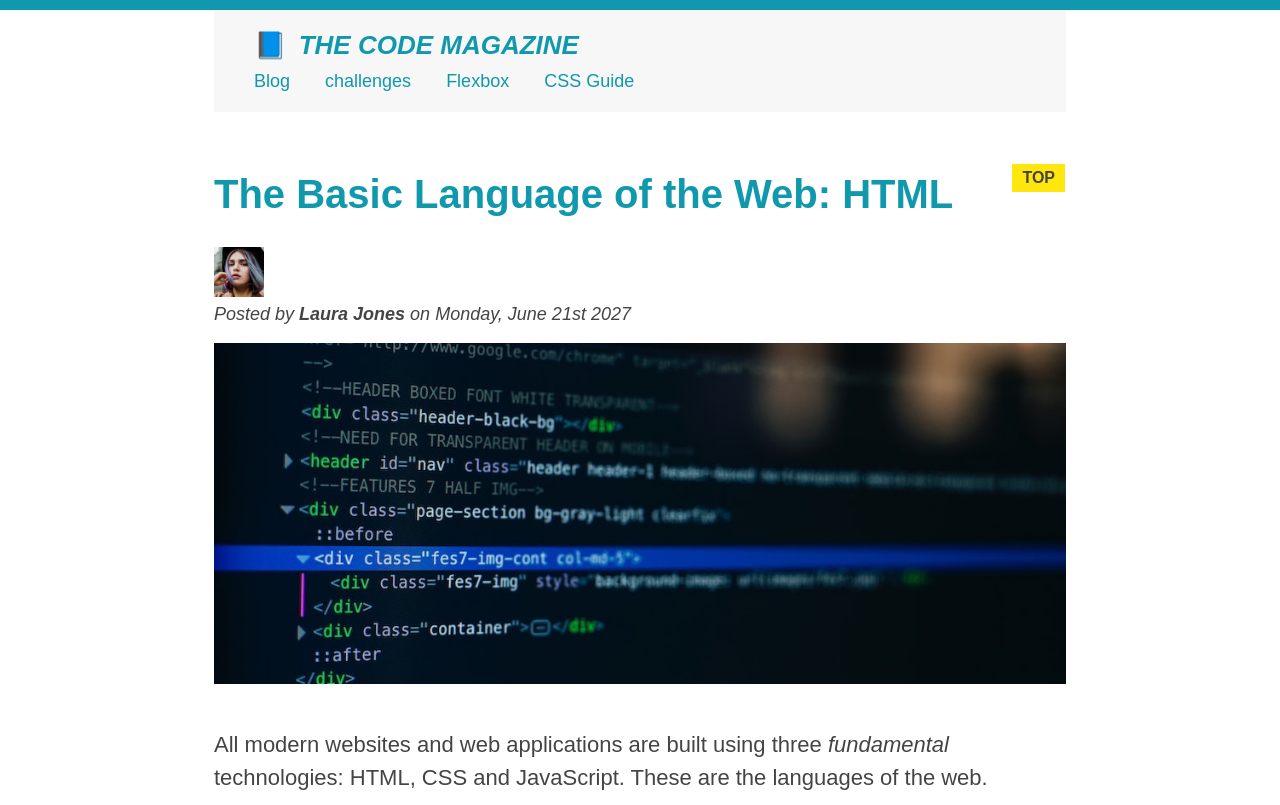
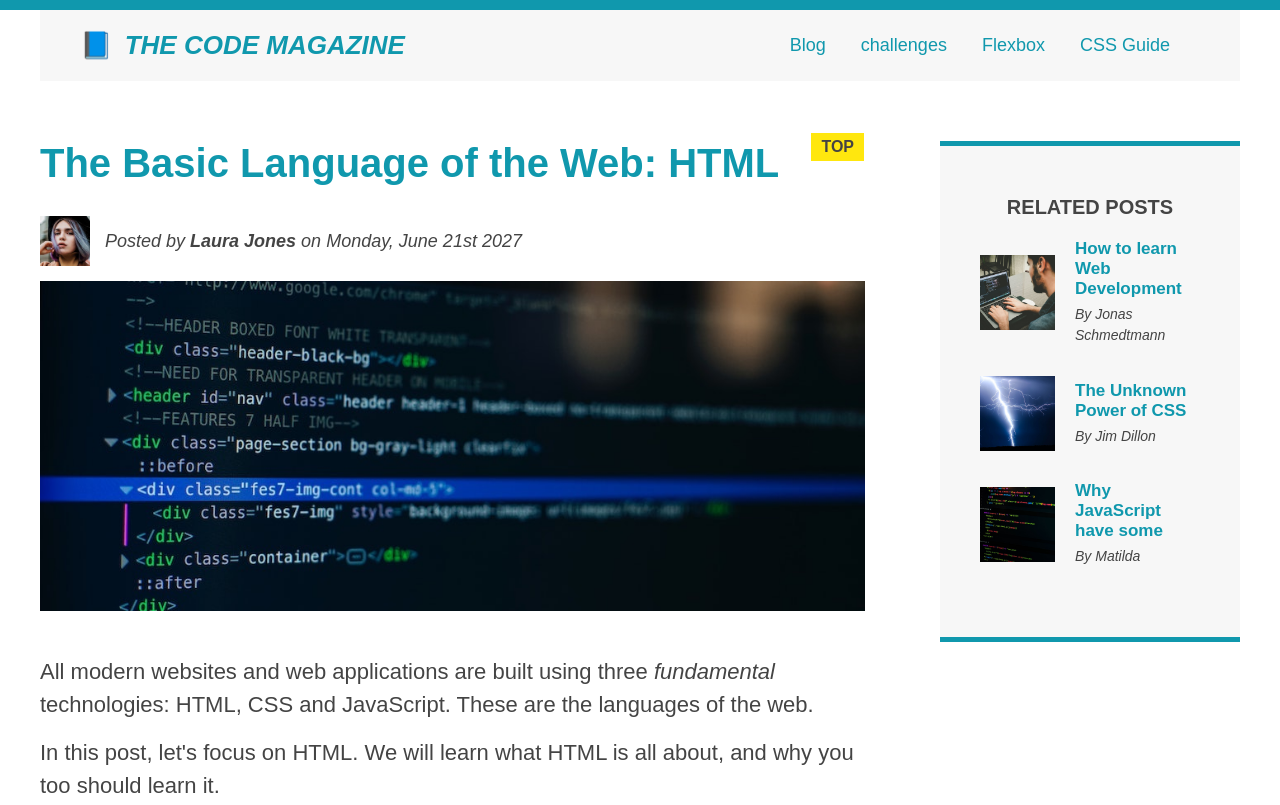
Before and after one commit to manjunathlakshmaih/HTML-CSS, a plain HTML site: page index.html in a window 1280 px wide. Shown: the top 805 px of the page. Drawn offline with Linux system fonts and the light colour scheme; files whose address does not match are found by name.

Commit message:
flex-box

```diff
--- a/index.css
+++ b/index.css
@@ -1,6 +1,7 @@
 * {
   margin: 0;
   padding: 0;
+  box-sizing: border-box;
 }
 body{
   font-family: sans-serif;
@@ -11,22 +12,16 @@ body{
 }
 
 .container{
-  width: 852px;
+  width: 1200px;
   height: auto;
-  /* margin-left: auto;
-  margin-right: auto; */
   margin: 0 auto;
   position: relative;
 }
 
 .main_header {
   background-color: #f7f7f7;
-  /* padding: 20px;
-  padding-left: 40px;
-  padding-right: 40px; */
   padding: 20px 40px;
   margin-bottom: 60px;
-  /* height: 80px; */
 }
 nav{
   font-size: 18px;
@@ -66,6 +61,7 @@ h4 {
   font-size: 20px;
   text-transform: uppercase;
   text-align: center;
+  margin-bottom: 20px;
 }
 
 p {
@@ -101,26 +97,17 @@ li:last-child{
   font-weight: bold;
 }
 
-.related_post {
+.related {
   list-style: none;
+  margin-left: 0;
 }
-
-
 
 aside {
   background-color: #f7f7f7;
   border-top: 5px solid #1098ad;
   border-bottom: 5px solid #1098ad;
-  /* padding-top: 50px;
-  padding-bottom: 50px; */
-  padding: 50px 0;
-  width: 500px;
-  margin-bottom: 25px;
+  padding: 50px 40px;
 }
-
-/* .first_li{
-  font-weight: bold;
-} */
 
 li:first-child {
   font-weight: bold;
@@ -168,7 +155,7 @@ nav a:link {
   padding: 20px;
   display: block; */
   margin-right: 30px;
-  margin-top: 10px;
+  /* margin-top: 10px; */
   display: inline-block;
 }
 
@@ -180,7 +167,6 @@ button {
   font-size: 22px;
   padding: 20px;
   cursor: pointer;
-
   position: absolute;
   bottom: 50px;
   right: 50px;
@@ -210,19 +196,102 @@ h2::after{
   bottom: 25px;
   right: 1px;
 }
-/* Resolvig conflicts */
-/* #Copyright{
-  color: red;
+
+/* floats */
+/* .author-img{
+  float: left;
+  margin-bottom: 20px;
 }
 
-.copyright{
-  color: yellow;
+.author{
+  padding-top: 10px;
+  float: left;
+  margin-left: 20px;
+}
+h1{
+  float: left;
 }
 
-.text{
-  color: red;
+nav {
+  float: right;
 }
 
-footer p {
-  color: green !important;
+.clear{
+  clear: both;
+}
+
+.clearfix::after{
+  clear: both;
+  content: "";
+  display: block;
+}
+
+article{
+  width: 825px;
+  float: left;
+}
+
+aside{
+  float: right;
+  width: 300px;
+}
+
+footer{
+  clear: both;
 } */
+
+/* FlexBox */
+.main_header{
+  display: flex;
+  align-items: center;
+  justify-content: space-between;
+}
+
+.author-box{
+  display: flex;
+  align-items: center;
+  margin-bottom: 15px;
+}
+
+.author{
+  margin-bottom: 0;
+  margin-left: 15px;
+}
+
+.related_post{
+  display: flex;
+  align-items: center;
+  gap: 20px;
+  margin-bottom: 30px;
+}
+
+.related_link:link {
+  font-size: 17px;
+  font-weight: bold;
+  font-style: normal;
+  margin-bottom: 5px;
+  display: block;
+}
+
+.related_author {
+  margin-bottom: 0;
+  font-size: 14px;
+  font-weight: normal;
+  font-style: italic;
+}
+
+.row{
+  display: flex;
+  align-items: flex-start;
+  gap: 75px;
+  margin-bottom: 60px;
+}
+
+article {
+  flex: 1;
+  margin-bottom: 0;
+}
+
+aside {
+  flex: 0 0 300px;
+}
--- a/index.html
+++ b/index.html
@@ -8,28 +8,34 @@
   </head>
   <body>
     <div class="container">
-      <header class="main_header">
+      <header class="main_header clearfix">
         <h1>📘 The Code Magazine</h1>
         <nav>
           <a href="./blog.html">Blog</a>
           <a href="./rockey.html">challenges</a>
-          <a href="#">Flexbox</a>
-          <a href="#">CSS Guide</a>
+          <a href="./flexbox.html">Flexbox</a>
+          <a href="./css-grid.html">CSS Guide</a>
         </nav>
+
+        <!-- <div class="clear"></div> -->
       </header>
+      <div class="row">
         <article>
           <header class="post_header">
             <h2>The Basic Language of the Web: HTML</h2>
+            <div class="author-box">
               <img
                 src="./images//laura-jones.jpg"
                 alt="laura-jones-photo"
                 width="50"
                 height="50"
+                class="author-img"
               />
 
-          <p id="author">
+              <p id="author" class="author">
                 Posted by <strong>Laura Jones</strong> on Monday, June 21st 2027
               </p>
+            </div>
             <img
               src="./images/post-img.jpg"
               alt="post-image"
@@ -42,8 +48,8 @@
 
           <p>
             All modern websites and web applications are built using three
-          <em>fundamental</em> technologies: HTML, CSS and JavaScript. These are
-          the languages of the web.
+            <em>fundamental</em> technologies: HTML, CSS and JavaScript. These
+            are the languages of the web.
           </p>
 
           <p>
@@ -56,8 +62,8 @@
           <p>
             HTML stands for <strong>H</strong>yper<strong>T</strong>ext
             <strong>M</strong>arkup <strong>L</strong>anguage. It's a markup
-          language that web developers use to structure and describe the content
-          of a webpage (not a programming language).
+            language that web developers use to structure and describe the
+            content of a webpage (not a programming language).
           </p>
 
           <p>
@@ -100,39 +106,48 @@
         </article>
         <aside>
           <h4>Related posts</h4>
-        <ul class="related_post">
-          <li>
+          <ul class="related">
+            <li class="related_post">
               <img
                 src="./images/related-1.jpg"
                 alt="image-2"
                 width="75"
                 height="75"
               />
-            <a href="#">How to learn Web Development</a>
+              <div>
+                <a href="#" class="related_link"
+                  >How to learn Web Development</a
+                >
                 <p class="related_author">By Jonas Schmedtmann</p>
+              </div>
             </li>
-          <li>
+            <li class="related_post">
               <img
                 src="./images/related-2.jpg"
                 alt="image-2"
                 width="75"
                 height="75"
               />
-            <a href="#">The Unknown Power of CSS</a>
+              <div>
+                <a href="#" class="related_link">The Unknown Power of CSS</a>
                 <p class="related_author">By Jim Dillon</p>
+              </div>
             </li>
-          <li>
+            <li class="related_post">
               <img
                 src="./images/related-3.jpg"
                 alt="image-2"
                 width="75"
                 height="75"
               />
-            <a href="#">Why JavaScript have some</a>
+              <div>
+                <a href="#" class="related_link">Why JavaScript have some</a>
                 <p class="related_author">By Matilda</p>
+              </div>
             </li>
           </ul>
         </aside>
+      </div>
       <footer>
         <p id="Copyright" class="copyright text">
           Copyright &copy; 2027 by The Code Magazine
--- a/rockey.css
+++ b/rockey.css
@@ -1,6 +1,7 @@
 * {
   margin: 0;
   padding: 0;
+  box-sizing: border-box;
 }
 .Product {
   border: 4px solid black;
@@ -8,6 +9,31 @@
   height: auto;
   margin: 50px auto;
   position: relative;
+}
+
+.container {
+  display: flex;
+  gap: 40px;
+}
+
+.product_images {
+}
+.price_details {
+  flex: 1;
+  margin-top: 20px;
+}
+.product_details {
+  flex: 1;
+}
+
+.product_description {
+  margin-bottom: 10px;
+}
+
+.product_prise {
+  display: flex;
+  justify-content: space-between;
+  align-items: center;
 }
 
 .sale {
@@ -22,16 +48,16 @@
   top: -17px;
   left: -35px;
   letter-spacing: 2px;
-  /* width: 40px;
-  align-items: center; */
+}
+.product_colors {
+  display: flex;
+  gap: 10px;
 }
 
 .color {
   background-color: #000;
   height: 22px;
   width: 22px;
-  display: inline-block;
-  margin-right: 10px;
 }
 
 .color-blue {
@@ -65,7 +91,6 @@
   text-transform: uppercase;
   font-weight: bold;
   color: #777;
-  margin-bottom: 20px;
 }
 
 .more_info:link,
```
Also changed, not shown: flexbox.html (added, +73 -0 lines), rockey.html (+15 -8 lines), css-grid.html (added). Lines whose indentation alone changed are shown as unchanged.
